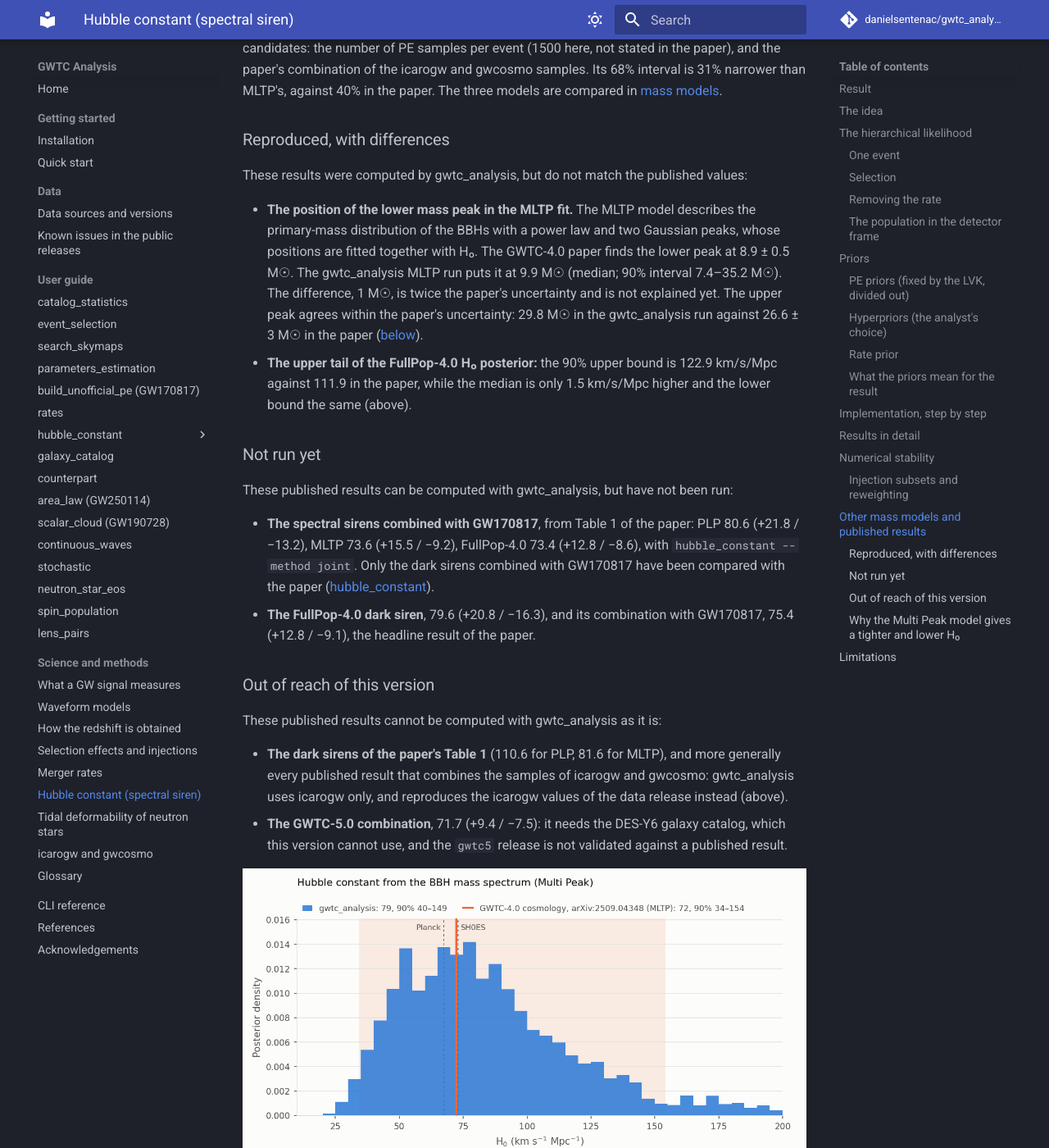
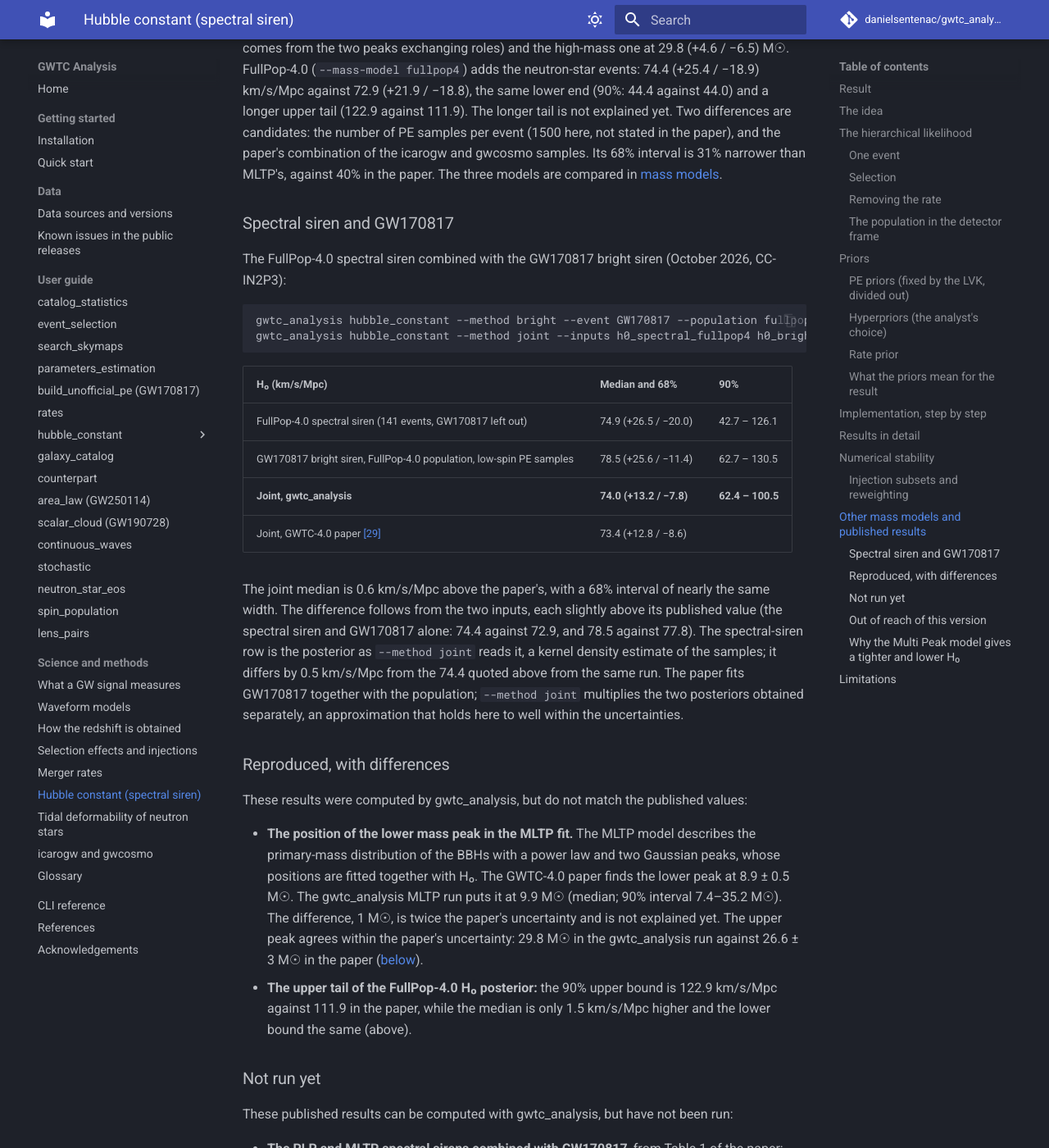
Before and after one commit to danielsentenac/gwtc_analysis, an MkDocs documentation site: the page built from docs/science/spectral-siren.md, in a window 1280 px wide and 1400 px high, scrolled down 12323 px. Shown: the whole window at 82% size. Built offline with MkDocs 1.6.1 and Material for MkDocs 9.7.7, drawn with Linux system fonts in a browser that asks for light colours; comment, search, counter and statistics services are not loaded; some of the changed text lies outside the part shown.

Commit message:
docs spectral siren: FullPop-4.0 spectral siren + GW170817 reproduced
74.0 (+13.2 / -7.8) km/s/Mpc against the paper's 73.4 (+12.8 / -8.6), with the
bright siren (--population fullpop4) and --method joint; table, new section
and "Not run yet" list updated.

Co-Authored-By: Claude Opus 5.5 <noreply@anthropic.com>

````diff
--- a/docs/science/spectral-siren.md
+++ b/docs/science/spectral-siren.md
@@ -373,7 +373,7 @@ alone unless stated; H₀ in km/s/Mpc and mass-peak positions in M☉, median an
 | GWTC-4.0, MLTP spectral siren: position of the upper mass peak (M☉) | **29.8**, 90% interval 15.5–40.2 ([below](#why-the-multi-peak-model-gives-a-tighter-and-lower-h0)) | 26.6 ± 3, paper [\[29\]](../references.md#ref-29) |
 | GWTC-4.0, PLP dark siren, GLADE+ K band | **114.6 (+41.5 / −33.8)**, 5000 PE samples ([validation](../modes/hubble-constant.md#validation-gwtc-40-power-law-peak-glade-k-band)) | 115.4 (+40.1 / −33.8), data release (icarogw) |
 | GWTC-4.0, MLTP dark siren, GLADE+ K band | **86.8 (+39.8 / −26.1)**, 5000 PE samples ([validation](../modes/hubble-constant.md#validation-gwtc-40-multi-peak-glade-k-band)) | 86.3 (+41.3 / −26.3), data release (icarogw) |
-| GWTC-4.0, FullPop-4.0 spectral siren + GW170817 | not run yet | 73.4 (+12.8 / −8.6), paper [\[29\]](../references.md#ref-29) |
+| GWTC-4.0, FullPop-4.0 spectral siren + GW170817 | **74.0 (+13.2 / −7.8)**, product of the two posteriors (`--method joint`, [below](#spectral-siren-and-gw170817)) | 73.4 (+12.8 / −8.6), paper [\[29\]](../references.md#ref-29) |
 | GWTC-5.0, spectral sirens + GW170817 + DES-Y6 galaxies | not run yet | 71.7 (+9.4 / −7.5), LVK 2026 [\[30\]](../references.md#ref-30) |
 | GW170817 bright siren (maximum a posteriori, not median) | **69.8 (+23.6 / −8.2)**, GWTC-1 PE samples ([bright siren](../modes/hubble-constant-bright.md#results)) | 70 (+12 / −8), LVK 2017 [\[27\]](../references.md#ref-27) |
 | Planck 2018 (cosmic microwave background) | not a GW measurement | 67.4 ± 0.5, Planck 2020 [\[33\]](../references.md#ref-33) |
@@ -394,6 +394,29 @@ number of PE samples per event (1500 here, not stated in the paper), and the pap
 gwcosmo samples. Its 68% interval is 31% narrower than MLTP's, against 40% in the paper. The
 three models are compared in [mass models](../modes/hubble-constant.md#mass-models).
 
+### Spectral siren and GW170817
+
+The FullPop-4.0 spectral siren combined with the GW170817 bright siren (October 2026, CC-IN2P3):
+
+```
+gwtc_analysis hubble_constant --method bright --event GW170817 --population fullpop4 --workdir h0_bright_GW170817_fp4
+gwtc_analysis hubble_constant --method joint --inputs h0_spectral_fullpop4 h0_bright_GW170817_fp4
+```
+
+| H₀ (km/s/Mpc) | Median and 68% | 90% |
+|---|---|---|
+| FullPop-4.0 spectral siren (141 events, GW170817 left out) | 74.9 (+26.5 / −20.0) | 42.7 – 126.1 |
+| GW170817 bright siren, FullPop-4.0 population, low-spin PE samples | 78.5 (+25.6 / −11.4) | 62.7 – 130.5 |
+| **Joint, gwtc_analysis** | **74.0 (+13.2 / −7.8)** | **62.4 – 100.5** |
+| Joint, GWTC-4.0 paper [\[29\]](../references.md#ref-29) | 73.4 (+12.8 / −8.6) | |
+
+The joint median is 0.6 km/s/Mpc above the paper's, with a 68% interval of nearly the same width. The difference
+follows from the two inputs, each slightly above its published value (the spectral siren and GW170817 alone: 74.4
+against 72.9, and 78.5 against 77.8). The spectral-siren row is the posterior as `--method joint` reads it, a kernel density
+estimate of the samples; it differs by 0.5 km/s/Mpc from the 74.4 quoted above from the same run. The paper fits GW170817 together with the
+population; `--method joint` multiplies the two posteriors obtained separately, an approximation that holds here to
+well within the uncertainties.
+
 ### Reproduced, with differences
 
 These results were computed by gwtc_analysis, but do not match the published values:
@@ -411,10 +434,9 @@ These results were computed by gwtc_analysis, but do not match the published val
 
 These published results can be computed with gwtc_analysis, but have not been run:
 
-- **The spectral sirens combined with GW170817**, from Table 1 of the paper: PLP 80.6 (+21.8 / −13.2),
-  MLTP 73.6 (+15.5 / −9.2), FullPop-4.0 73.4 (+12.8 / −8.6), with `hubble_constant --method joint`. Only the dark
-  sirens combined with GW170817 have been compared with the paper
-  ([hubble_constant](../modes/hubble-constant.md#mass-models)).
+- **The PLP and MLTP spectral sirens combined with GW170817**, from Table 1 of the paper: PLP 80.6 (+21.8 / −13.2),
+  MLTP 73.6 (+15.5 / −9.2), with `hubble_constant --method joint` (FullPop-4.0: [above](#spectral-siren-and-gw170817)).
+  The PLP and MLTP spectral sirens are being rerun for this.
 - **The FullPop-4.0 dark siren**, 79.6 (+20.8 / −16.3), and its combination with GW170817,
   75.4 (+12.8 / −9.1), the headline result of the paper.
 
````
